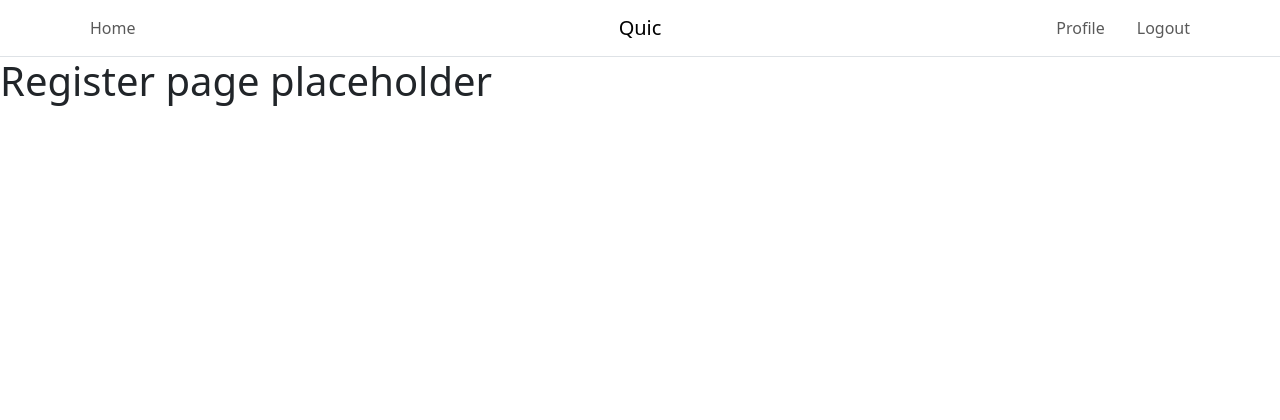
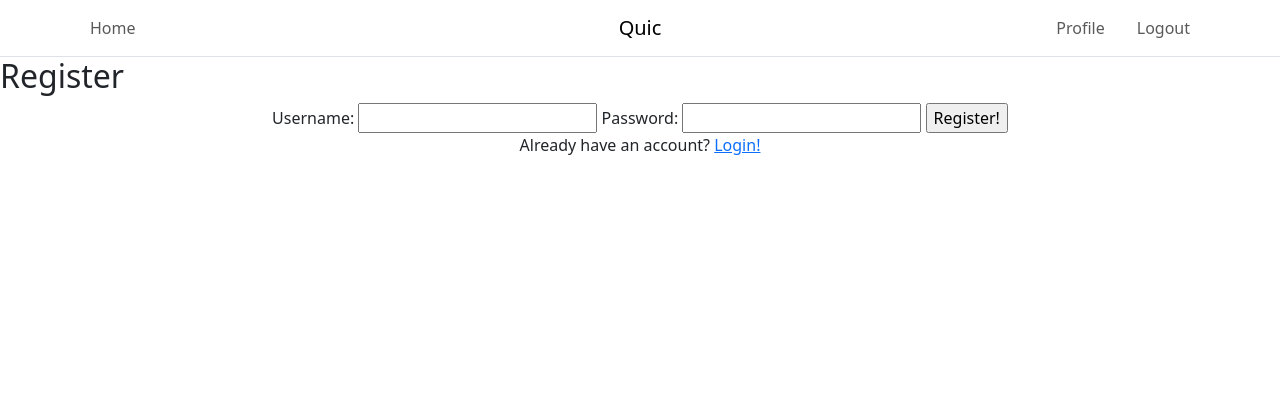
Before and after one commit to DevinRenn/QuiC-main, a Node server app: page /register in a window 1280 px wide. Shown: the top 420 px of the page. Run offline with Node 20, Linux system fonts and the light colour scheme; some libraries are stand-ins or nearby versions.

Commit message:
register page

```diff
--- a/ProjectSourceCode/src/views/pages/register.hbs
+++ b/ProjectSourceCode/src/views/pages/register.hbs
@@ -1 +1,13 @@
-<h1>Register page placeholder</h1>
+<h2>Register</h2>
+
+<form method = "POST" action = "/register" style="text-align: center;">
+<label for = "username"> Username: </label>
+<input type = "text" name = "username" id = "username" required/>
+
+<label for = "password"> Password: </label>
+<input type = "password" name = "password" id = "password" required/>
+
+<input type = "submit" value = "Register!" />
+
+</form>
+<p style="text-align: center;"> Already have an account? <a href = "/login">Login!</a></p>
```
